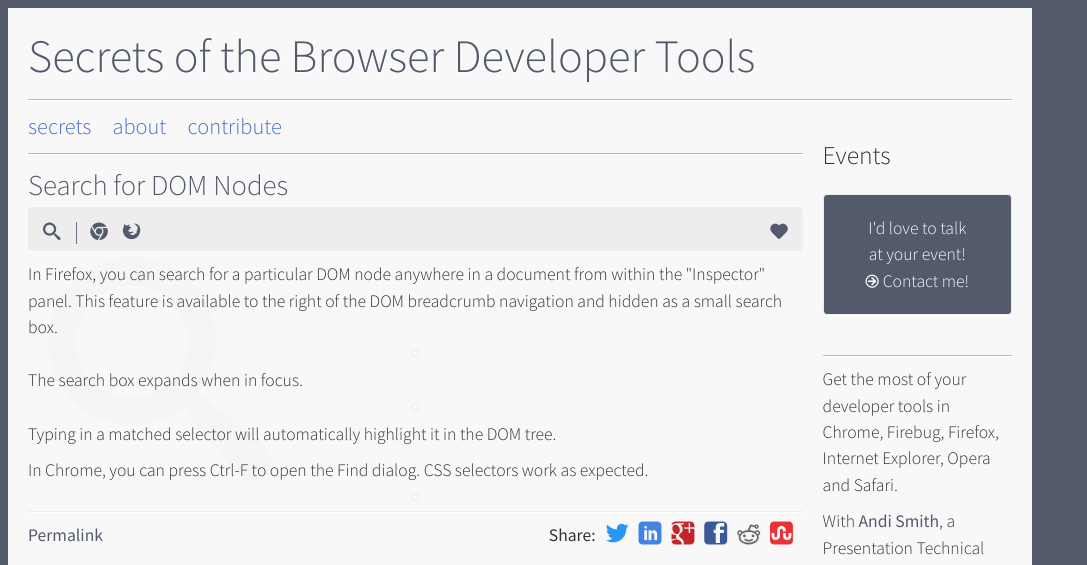
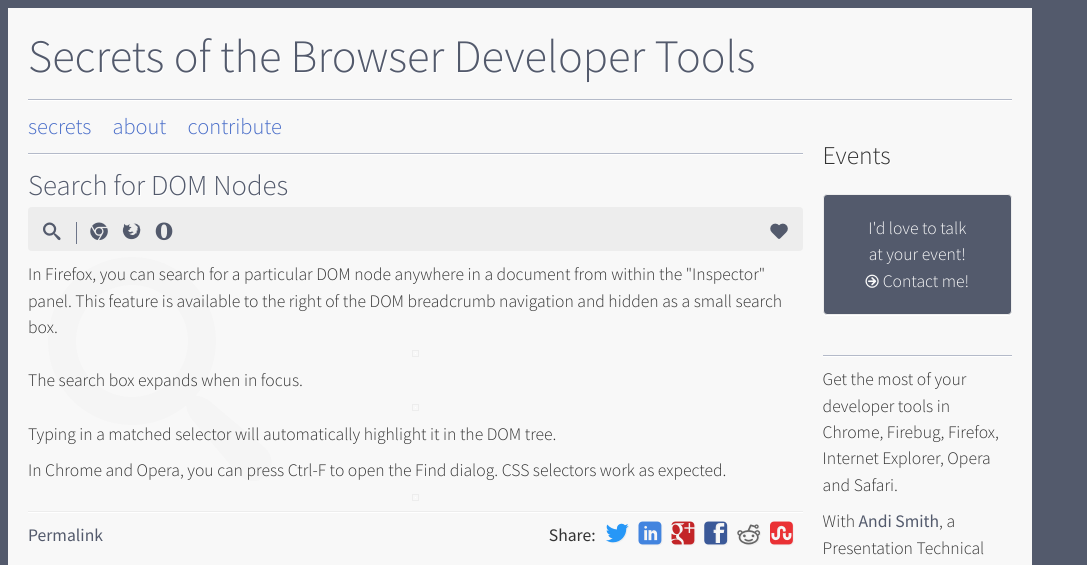
Before and after one commit to andismith/dev-tool-secrets, a Jekyll site: the page built from secret/inspect-search-for-dom-nodes.md, in a window 1280 px wide. Shown: the top 565 px of the page, without its empty margins (0-1087 px from the left). Built offline with Jekyll 4.4.1, drawn with Linux system fonts in a browser that asks for light colours; nearby versions of some CDN libraries; library files that are not in the unit come from our copies; Markdown is read by kramdown in place of the engine named in the settings.

Commit message:
Update inspect-search-for-dom-nodes.md

```diff
--- a/secret/inspect-search-for-dom-nodes.md
+++ b/secret/inspect-search-for-dom-nodes.md
@@ -10,6 +10,7 @@ order: 10-00410
 browsers:
 - chrome
 - firefox
+- opera
 categories:
 - inspecting
 parent: inspecting
@@ -28,6 +29,6 @@ tags:
 
 <p>Typing in a matched selector will automatically highlight it in the DOM tree.</p>
 
-<p class="chrome">In Chrome, you can press Ctrl-F to open the Find dialog. CSS selectors work as expected.</p>
+<p class="chrome">In Chrome and Opera, you can press Ctrl-F to open the Find dialog. CSS selectors work as expected.</p>
 
 <div class="chrome image"><img src="/assets/img/placeholder.gif" data-src="http://i.imgur.com/L4xYPvn.png" /></div>
```
